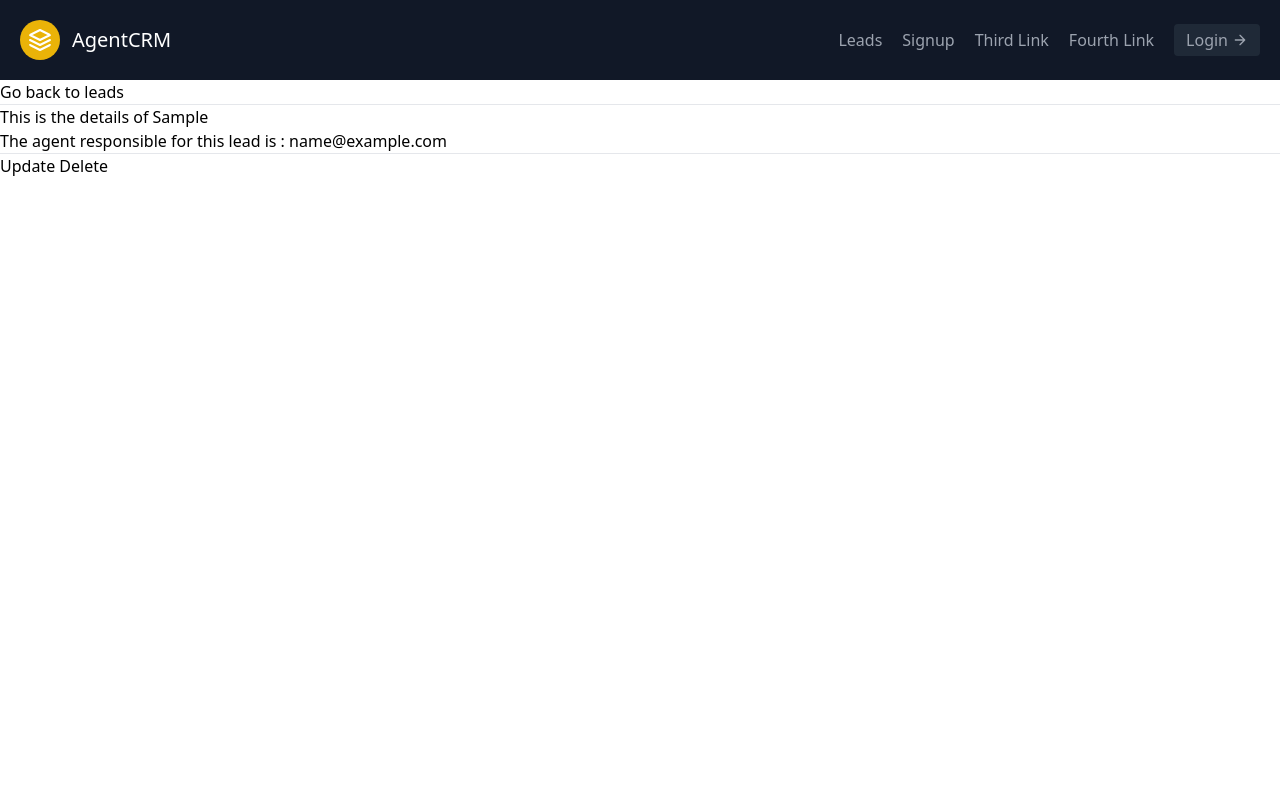
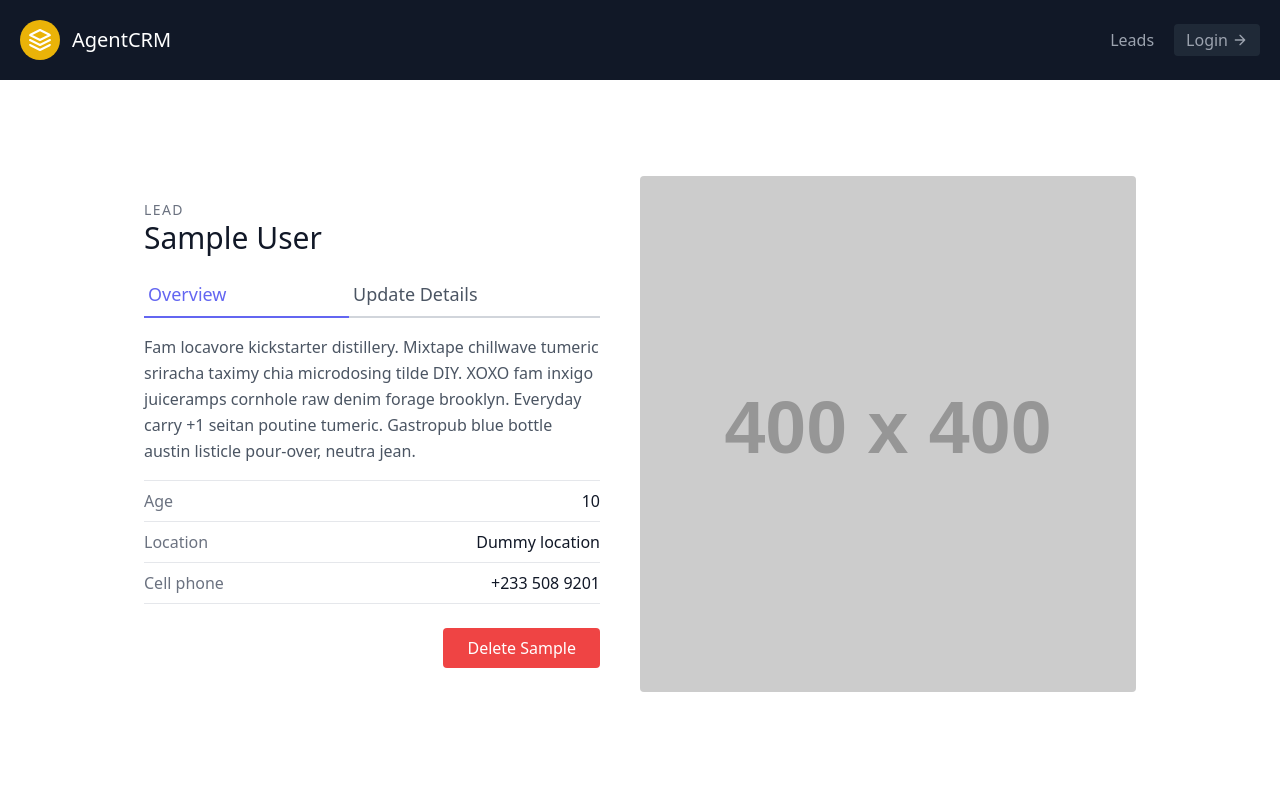
Before and after one commit to perrybates/AgentCRM, a Django app: page /leads/1/ in a window 1280 px wide. Shown: the top 787 px of the page. Run offline with Django 3.2, Linux system fonts and the light colour scheme; tables that the repository leaves empty hold one stand-in row (values such as "Sample post"); grey boxes labelled with a size stand in for pictures from a placeholder-image service; some libraries are stand-ins or nearby versions.

Commit message:
completed the ui for the lead component

```diff
--- a/leads/templates/leads/lead_detail.html
+++ b/leads/templates/leads/lead_detail.html
@@ -2,12 +2,37 @@
 
 {% block content %}
 
-    <a href="{% url 'leads:lead-list'%}">Go back to leads </a>
-    <hr>
-    <h1>This is the details of {{lead.first_name}}</h1>
-    <p>The agent responsible for this lead is : {{ lead.agent}}</p>
-    <hr>
-    <a href="{% url 'leads:lead-update' lead.pk %}">Update</a>
-    <a href="{% url 'leads:lead-delete' lead.pk %}">Delete</a>
+<section class="text-gray-600 body-font overflow-hidden">
+    <div class="container px-5 py-24 mx-auto">
+      <div class="lg:w-4/5 mx-auto flex flex-wrap">
+        <div class="lg:w-1/2 w-full lg:pr-10 lg:py-6 mb-6 lg:mb-0">
+          <h2 class="text-sm title-font text-gray-500 tracking-widest">LEAD</h2>
+          <h1 class="text-gray-900 text-3xl title-font font-medium mb-4">{{lead.first_name}} {{lead.last_name}}</h1>
+          <div class="flex mb-4">
+            <a class="flex-grow text-indigo-500 border-b-2 border-indigo-500 py-2 text-lg px-1">Overview</a>
+
+            <a href="{% url 'leads:lead-update' lead.pk %}" class="flex-grow border-b-2 border-gray-300 py-2 text-lg px-1">Update Details</a>
+          </div>
+          <p class="leading-relaxed mb-4">Fam locavore kickstarter distillery. Mixtape chillwave tumeric sriracha taximy chia microdosing tilde DIY. XOXO fam inxigo juiceramps cornhole raw denim forage brooklyn. Everyday carry +1 seitan poutine tumeric. Gastropub blue bottle austin listicle pour-over, neutra jean.</p>
+          <div class="flex border-t border-gray-200 py-2">
+            <span class="text-gray-500">Age</span>
+            <span class="ml-auto text-gray-900">{{lead.age}}</span>
+          </div>
+          <div class="flex border-t border-gray-200 py-2">
+            <span class="text-gray-500">Location</span>
+            <span class="ml-auto text-gray-900">Dummy location</span>
+          </div>
+          <div class="flex border-t border-b mb-6 border-gray-200 py-2">
+            <span class="text-gray-500">Cell phone</span>
+            <span class="ml-auto text-gray-900">+233 508 9201</span>
+          </div>
+          <div class="flex">
+            <a href ="url 'leads:lead-delete' lead.pk" class="flex ml-auto text-white bg-red-500 border-0 py-2 px-6 focus:outline-none hover:bg-indigo-600 rounded">Delete {{lead.first_name }}</a>
+          </div>
+        </div>
+        <img alt="ecommerce" class="lg:w-1/2 w-full lg:h-auto h-64 object-cover object-center rounded" src="https://dummyimage.com/400x400">
+      </div>
+    </div>
+  </section>
 
 {% endblock content %}
--- a/leads/templates/leads/lead_list.html
+++ b/leads/templates/leads/lead_list.html
@@ -23,7 +23,7 @@
                             <div class="flex-grow">
                                 <h2 class="text-white text-lg title-font font-medium mb-3">{{lead.first_name}} {{ lead.last_name}}</h2>
                                 <p class="leading-relaxed text-base">Blue bottle crucifix vinyl post-ironic four dollar toast vegan taxidermy. Gastropub indxgo juice poutine.</p>
-                                <a class="mt-3 text-green-400 inline-flex items-center">
+                                <a href="{% url 'leads:lead-detail' lead.pk%}" class="mt-3 text-green-400 inline-flex items-center">
                                     View this lead
                                     <svg fill="none" stroke="currentColor" stroke-linecap="round" stroke-linejoin="round" stroke-width="2" class="w-4 h-4 ml-2" viewBox="0 0 24 24">
                                     <path d="M5 12h14M12 5l7 7-7 7"></path>
--- a/templates/navbar.html
+++ b/templates/navbar.html
@@ -8,9 +8,6 @@
       </a>
       <nav class="md:ml-auto flex flex-wrap items-center text-base justify-center">
         <a href="{% url 'leads:lead-list' %}" class="mr-5 hover:text-white">Leads</a>
-        <a class="mr-5 hover:text-white">Signup</a>
-        <a class="mr-5 hover:text-white">Third Link</a>
-        <a class="mr-5 hover:text-white">Fourth Link</a>
       </nav>
       <a href="#" class="inline-flex items-center bg-gray-800 border-0 py-1 px-3 focus:outline-none hover:bg-gray-700 rounded text-base mt-4 md:mt-0">Login
         <svg fill="none" stroke="currentColor" stroke-linecap="round" stroke-linejoin="round" stroke-width="2" class="w-4 h-4 ml-1" viewBox="0 0 24 24">
```
Also changed, not shown: leads/templates/leads/lead_update.html (+26 -8 lines).
